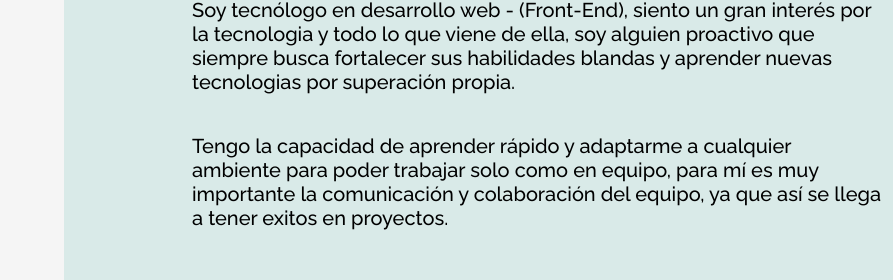
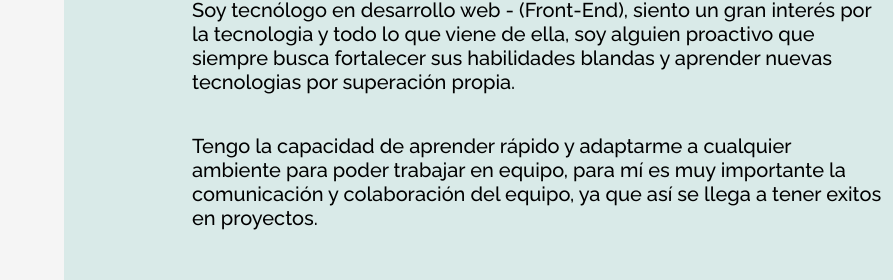
Before and after one commit to Yansel17/MiPortafilio, a plain HTML site: page index.html in a window 1280 px wide. Shown: the part 798-1078 px from the top of the page, 0-893 px from the left. Drawn offline with nearby package versions, Linux system fonts and the light colour scheme; files whose address does not match are found by name.

Commit message:
Update index.html

```diff
--- a/index.html
+++ b/index.html
@@ -75,7 +75,7 @@
                 tecnologia y todo lo que viene de ella, soy alguien proactivo que siempre busca fortalecer sus
                 habilidades blandas y aprender nuevas tecnologias por superación propia.</p>
             <p class="about__paragraph">Tengo la capacidad de aprender rápido y adaptarme a cualquier ambiente para
-                poder trabajar solo como en equipo, para mí es muy importante la comunicación y colaboración del equipo,
+                poder trabajar en equipo, para mí es muy importante la comunicación y colaboración del equipo,
                 ya que así se llega a tener exitos en proyectos.</p>
         </div>
         <div class="title__logo-img">
```
